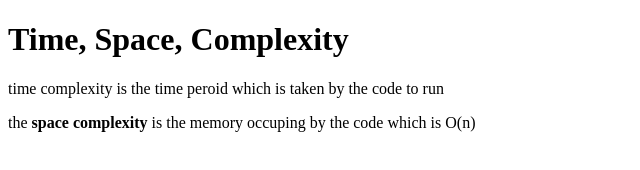
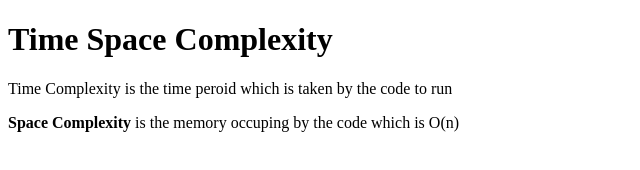
Before and after one commit to acciojob/time-and-space-complexity-alicoder123411, a website: page main.html in a window 1280 px wide. Shown: the whole page, without its empty margins (0-640 px from the left). Drawn offline with Linux system fonts and the light colour scheme.

Commit message:
created a submission

```diff
--- a/main.html
+++ b/main.html
@@ -7,9 +7,9 @@
 </head>
 
 <body>
-	<h1>Time, Space, Complexity</h1>
-	<p>time complexity is the time peroid which is taken by the code to run </p>
-	<p>the <b>space complexity</b> is the memory occuping by the code which is O(n)</p>
+	<h1>Time Space Complexity</h1>
+	<p>Time Complexity is the time peroid which is taken by the code to run </p>
+	<p><b>Space Complexity</b> is the memory occuping by the code which is O(n)</p>
 	<!-- the entire body must be written by student -->
     <script type="text/javascript" src="./script.js">
 </script>
```
